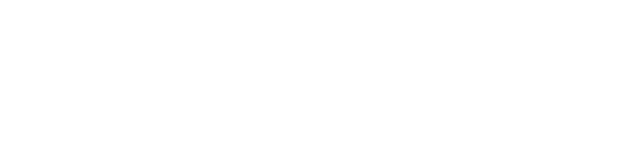
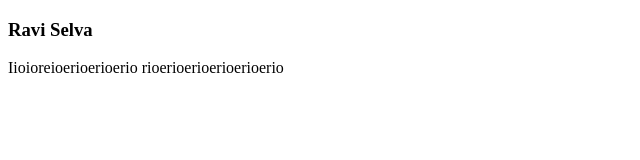
Before and after one commit to raviselva4/raviselva4.github.io, a plain HTML site: page index.html in a window 1280 px wide. Shown: the whole page, without its empty margins (0-640 px from the left). Drawn offline with Linux system fonts and the light colour scheme.

Commit message:
Update index.html

```diff
--- a/index.html
+++ b/index.html
@@ -1 +1,16 @@
 <!DOCTYPE html>
+<html lang="en-us">
+<head>
+  <meta charset="UTF-8">
+  <title>Basic HTML Bio</title>
+</head>
+
+<body>
+        <h3>Ravi Selva</h3>
+
+
+        <p>Iioioreioerioerioerio rioerioerioerioerioerio</p>
+
+
+
+</html>
```
